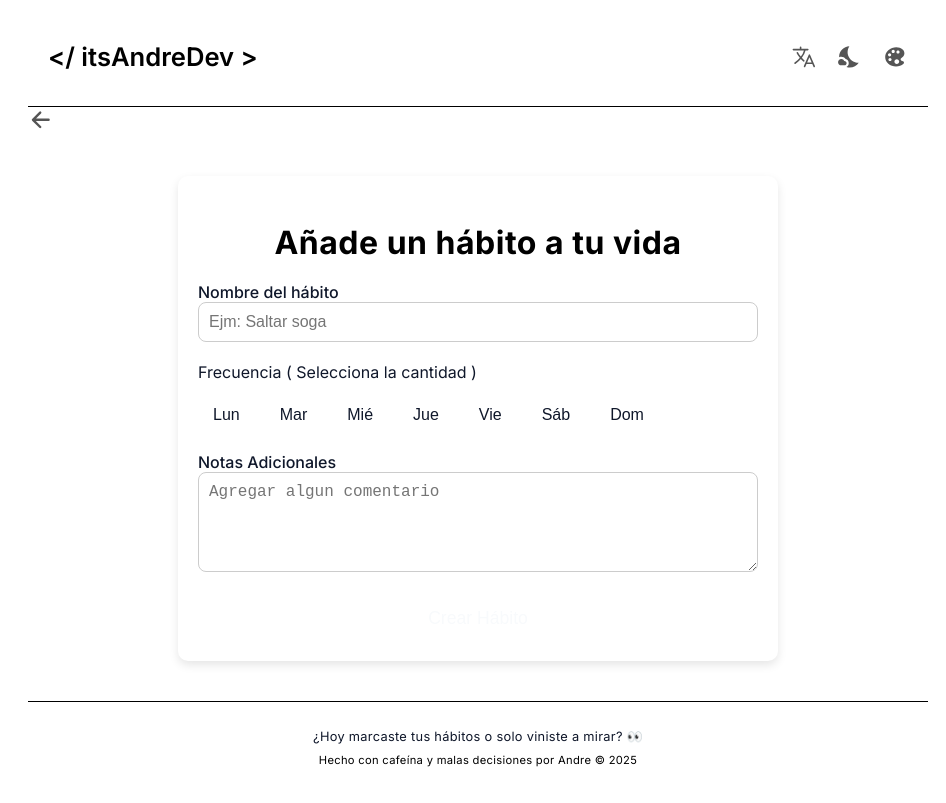
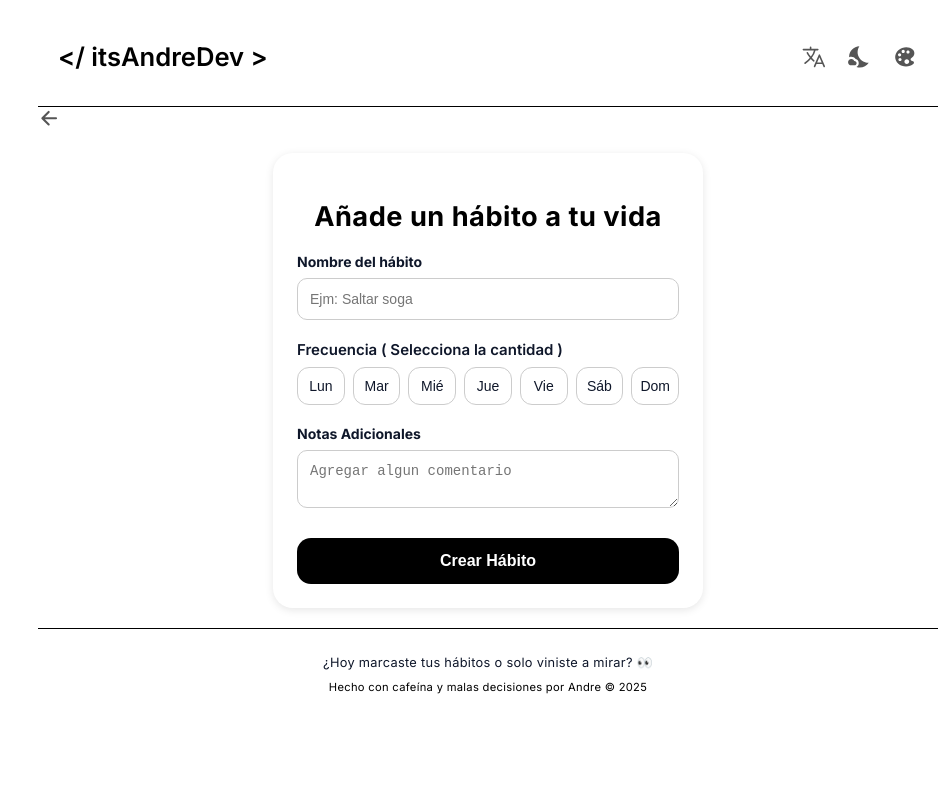
Before and after one commit to Andre-tz/Habit-Tracker, a React (Vite) app: page /habit-form in a window 1280 px wide. Shown: the whole page, without its empty margins (130-1076 px from the left). Built offline with nearby package versions, Linux system fonts and the light colour scheme.

Commit message:
Se le sigue dando estilos, esta vez al formulario. Va quedando bien mi Habit Tracker

```diff
--- a/src/components/HabitForm.jsx
+++ b/src/components/HabitForm.jsx
@@ -18,7 +18,6 @@ const HabitForms = (  ) => {
         id: crypto.randomUUID(),
         name: "",
         days: [ ],
-        reminder: "08:00",
         note: "",
     } );
 
@@ -79,6 +78,7 @@ const HabitForms = (  ) => {
         <>
             <Icons
                 id= "back"
+                tagId= "back"
                 icon={ <IoArrowBackOutline /> }
                 content={ t("icons.go_back")}
                 navigateTo="/"
--- a/src/components/ThemePicker.jsx
+++ b/src/components/ThemePicker.jsx
@@ -1,6 +1,7 @@
 //Componente que se usará para que el usuario escoja el color de Habit Tracker
 import { useEffect, useRef } from "react";
 import { TwitterPicker } from "react-color";
+import "../styles/ThemePicker.css"
 
 const ThemePicker = ( { onChange, onClose } ) =>{
 
--- a/src/styles/HabitForm.css
+++ b/src/styles/HabitForm.css
@@ -1,139 +1,111 @@
 /* Estilo general para el formulario */
-#habit-form {
-    background-color: var(--background-color);
-    color: var(--text-color-light);
-    width: 100%;
-    max-width: 600px;
-    margin: 40px auto;
-    padding: 20px;
-    border-radius: 10px;
-    box-shadow: 0px 4px 10px rgba(0, 0, 0, 0.1);
-    font-size: 1rem;
-    transition: background-color 0.3s ease;
+.width-container {
+    width: 90%;
+    min-width: 350px;
+    max-width: 430px;
+    margin: 20px auto ;
+    border-radius: 20px;
+    padding: 24px;
+    box-shadow: var( --box-shadow-light);
   }
 
-/* Título del formulario */
-#habit-form .title {
-    font-size: 2rem;
-    font-weight: 700;
-    text-align: center;
-    margin-bottom: 20px;
+  .width-container .title{
+    font-size: var( --title-size );
   }
-
-/* Estilo para los campos */
+  /* Campos del formulario */
   .field {
     margin-bottom: 20px;
   }
 
   .field label {
-    font-size: 1rem;
-    font-weight: 500;
-    display: block;
-    margin-bottom: 8px;
+    display: flex;
+    flex-direction: column;
+    font-weight: 700;
+    font-size: 14px;
+    gap: 8px;
   }
 
-.field input, .field textarea {
-    width: 100%;
-    padding: 10px;
+  input[type="text"],
+  textarea {
+    padding: 12px;
     border: 1px solid #ccc;
-    border-radius: 8px;
-    background-color: var(--input-background);
-    color: var(--text-color-light);
-    font-size: 1rem;
-    transition: border-color 0.3s ease;
+    border-radius: 10px;
+    font-size: 14px;
+    transition: border-color 0.2s, box-shadow 0.2s;
+    resize: vertical;
+    background-color: transparent;
+    color: var( --text-color-light );
   }
 
-.field input:focus, .field textarea:focus {
-    border-color: var(--highlight-color);
+  input[type="text"]:focus,
+  textarea:focus {
+    border-color: var( --primary-color );
     outline: none;
   }
 
   /* Botones de días */
+  .field-title {
+    font-size: 15px;
+    font-weight: 600;
+    margin-bottom: 8px;
+  }
+
   .button-container {
     display: flex;
     flex-wrap: wrap;
-    gap: 10px;
+    gap: 8px;
   }
 
   .button-days {
-    background-color: var(--button-background);
-    border: 1px solid var(--button-border);
-    padding: 8px 15px;
-    border-radius: 8px;
+    flex: 1 1 calc(33.333% - 8px);
+    padding: 10px 0;
+    font-size: 14px;
+    border: 1px solid #ccc;
+    border-radius: 12px;
+    background-color: transparent;
     cursor: pointer;
-    font-size: 1rem;
-    color: var(--button-text-color);
-    transition: background-color 0.3s, color 0.3s;
+    color: var( --text-color-light );
+    transition: all 0.2s ease-in-out;
   }
 
-/* Clase seleccionada */
   .button-days.selected {
-    background-color: var(--highlight-color);
-    color: var(--text-color-dark);
-    border-color: var(--highlight-color);  /* Puedes también cambiar el borde cuando está seleccionado */
+    background-color: var( --primary-color );
+    border-color: var( --primary-color );
+    color: white;
+    font-weight: bold;
   }
 
-/* Cambio de color al pasar el mouse */
-.button-days:hover {
-    background-color: var(--highlight-color-light);
-    color: var(--text-color-dark);
+  .button-days:not(.selected):hover {
+    border: 1px solid var( --primary-color);
+    color: var( --primary-color );
   }
 
-/* Estilo para el área de notas */
-textarea {
-    min-height: 100px;
-    resize: vertical;
-}
-
-/* Botón de submit */
+  /* Botón final */
   #submit {
     width: 100%;
-    padding: 12px;
-    background-color: var(--highlight-color);
+    padding: 14px;
+    margin-top: 10px;
+    background-color: var( --primary-color );
+    color: white;
+    font-weight: 600;
+    font-size: 16px;
     border: none;
-    border-radius: 8px;
-    color: var(--text-color-dark);
-    font-size: 1.1rem;
+    border-radius: 14px;
     cursor: pointer;
-    transition: background-color 0.3s ease;
+    transition: background 0.2s ease-in-out;
   }
 
   #submit:hover {
-    background-color: var(--highlight-color-light);
+    filter: brightness( .8 );
   }
 
-/* Estilo para las animaciones */
-@keyframes fadeIn {
-    0% {
-        opacity: 0;
-        transform: translateY(10px);
-    }
-    100% {
-        opacity: 1;
-        transform: translateY(0);
-    }
-}
-
-#habit-form {
-    animation: fadeIn 0.5s ease-in-out;
-}
-
-/* Responsividad */
-@media (max-width: 768px) {
-    #habit-form {
-        margin: 20px;
-        padding: 15px;
-    }
-
-    .field input, .field textarea {
-        padding: 8px;
+  /* Responsive Desktop touch */
+  @media (min-width: 768px) {
+    .title {
+      font-size: 28px;
     }
 
     .button-days {
-        padding: 6px 12px;
-    }
-
-    #submit {
-        padding: 10px;
+      flex: 1 1 calc(14.285% - 8px); /* 7 días */
     }
   }
--- a/src/styles/HabitList.css
+++ b/src/styles/HabitList.css
@@ -12,7 +12,7 @@
 
 /* Titulo de la lista de hábitos */
 #habit-list .title {
-    font-size: 1.7rem;
+    font-size: var( --title-size );
     font-weight: 600;
     color: var(--primary-color);
     margin-bottom: 20px;
--- a/src/styles/HabitPhrases.css
+++ b/src/styles/HabitPhrases.css
@@ -1,5 +1,6 @@
 #phrase-container{
-    width: 100%;
+    min-width: 350px;
+    width: 90%;
     max-width: 500px;
 }
 
--- a/src/styles/Home.css
+++ b/src/styles/Home.css
@@ -50,7 +50,7 @@
   }
 
   .view:hover {
-    background-color: white;
+    background-color: transparent;
     color: var(--primary-color);
     box-shadow: 0 0 0 4px var( --primary-color );
   }
--- /dev/null
+++ b/src/styles/ThemePicker.css
@@ -0,0 +1,11 @@
+.theme-picker-container{
+    position: absolute;
+    top: 80px;
+    right: 5%;
+}
+
+@media  ( min-width: 768px ) {
+    .theme-picker-container{
+        right: 10%;
+    }
+}
--- a/src/styles/index.css
+++ b/src/styles/index.css
@@ -4,6 +4,7 @@
   --text-color-dark: 	#F8FAFC; /*color en modo oscuro*/
   --background-color-light: #FFFFFF;
   --background-color-dark: #0F172A;
+  --title-size: 1.7rem;
   --box-shadow-light: 0 2px 8px rgba(0,0,0,0.1);
   --box-shadow-dark: 0 2px 8px rgba( 255, 255, 255, 0.9);
   --icon-color-light: #555;
@@ -36,7 +37,7 @@ body {
   flex-direction: column;
   justify-content: flex-start;
   align-items: center;
-  padding: 0 30px;
+  padding: 0 10px;
   width: 100vw;
   max-width: 1024px;
   min-width: 400px;
@@ -48,6 +49,13 @@ body.nightMode {
   --box-shadow-light: var(--box-shadow-dark);
 }
 
+@media ( min-width: 768px ){
+
+  body{
+    padding: 0 40px;
+  }
+
+}
 #root{
   width: 100%;
 }
```
Lines whose indentation alone changed are shown as unchanged.
